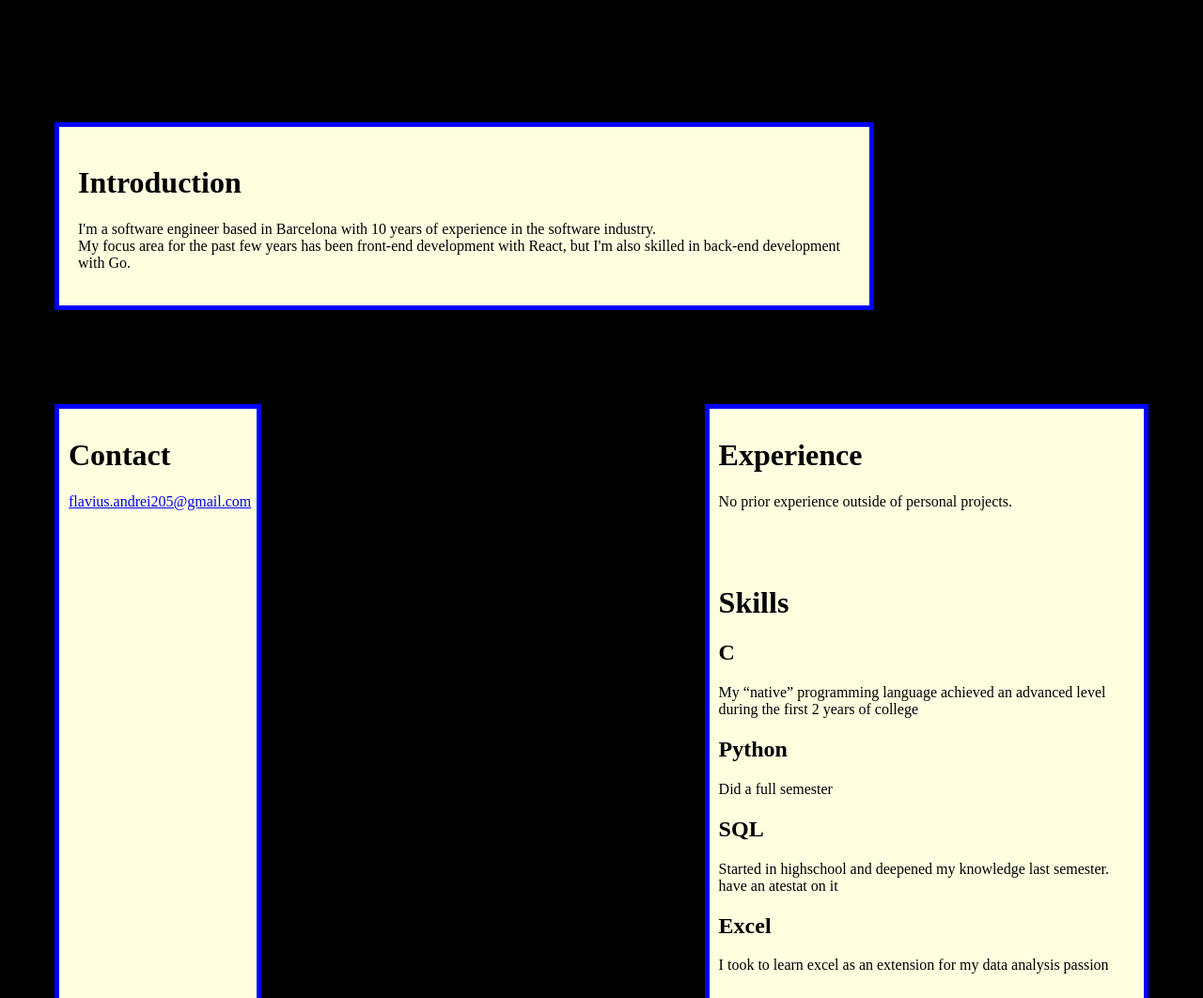
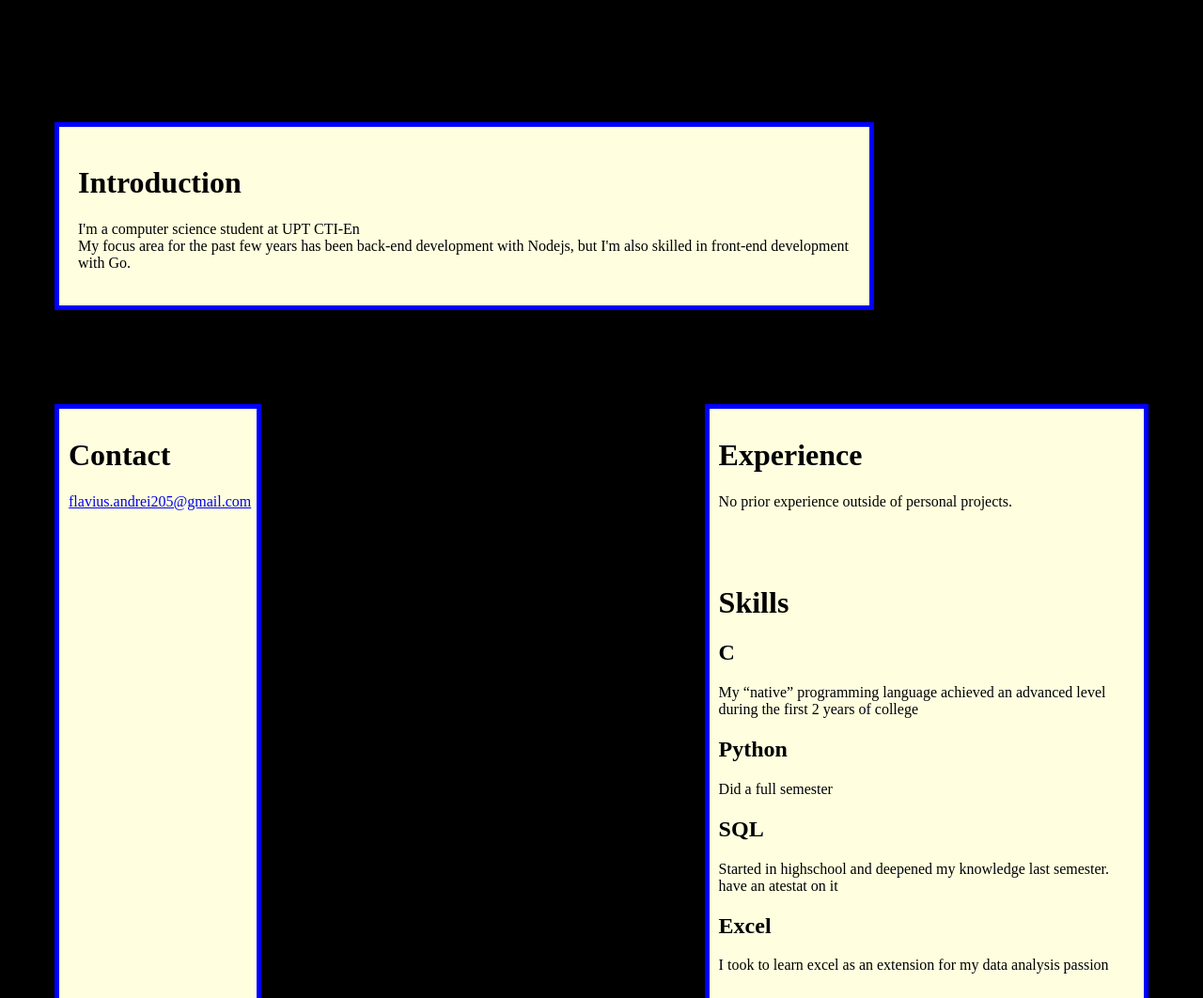
Before and after one commit to Snowman23/primu-, a plain HTML site: page index.html in a window 1280 px wide. Shown: the top 1062 px of the page at 94% size. Drawn offline with Linux system fonts and the light colour scheme.

Commit message:
index.html

```diff
--- a/index.html
+++ b/index.html
@@ -10,8 +10,8 @@
         <div class="pp">
             <div id="Introduction">
                 <h1>Introduction</h1>
-                <p>I'm a software engineer based in Barcelona with 10 years of experience in the software industry. <br>
-                    My focus area for the past few years has been front-end development with React, but I'm also skilled in back-end development with Go.</p>
+                <p>I'm a computer science student at UPT CTI-En <br>
+                    My focus area for the past few years has been back-end development with Nodejs, but I'm also skilled in front-end development with Go.</p>
             </div>
             <div id="Contact">
                 <h1>Contact</h1>
```
